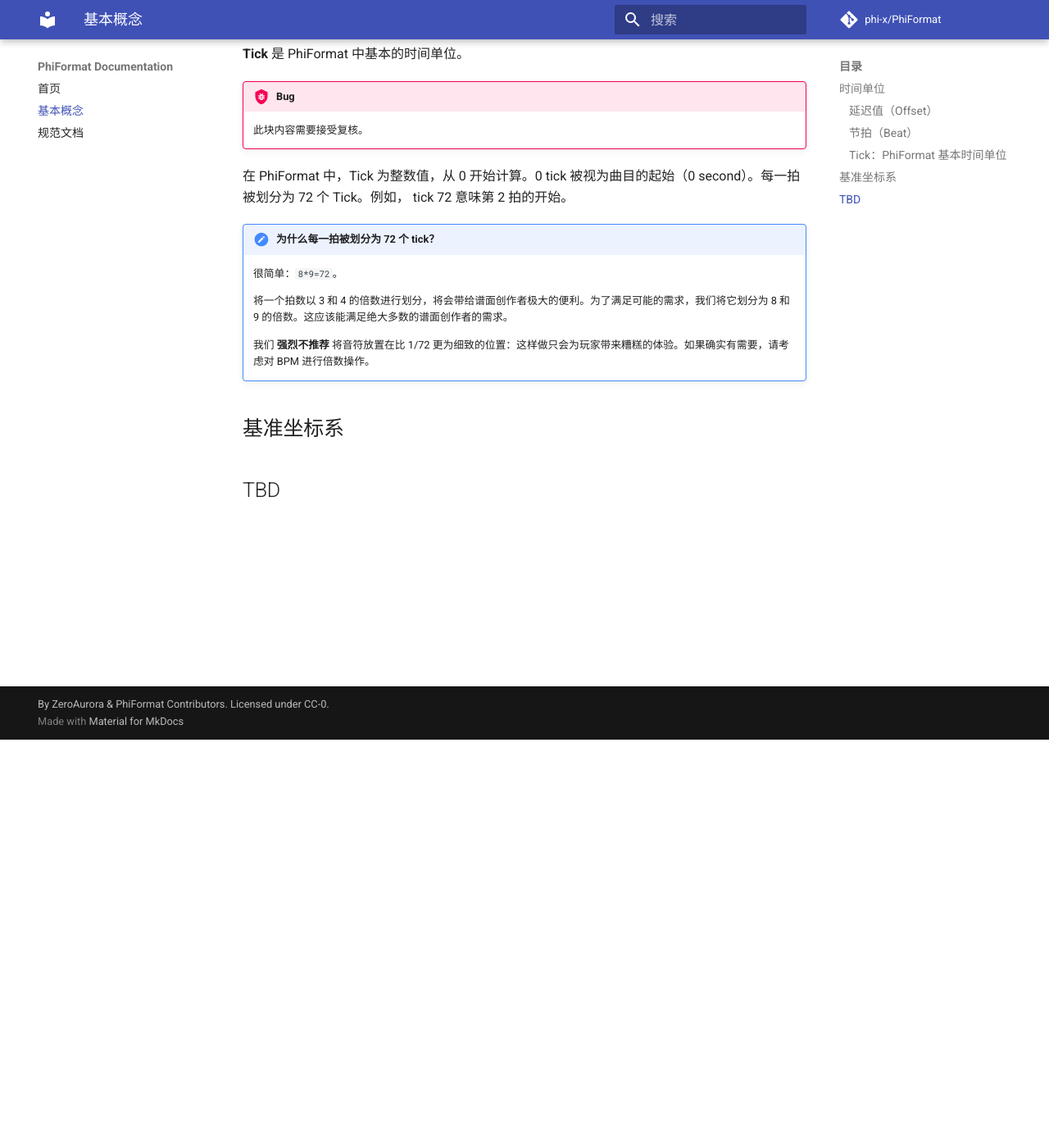
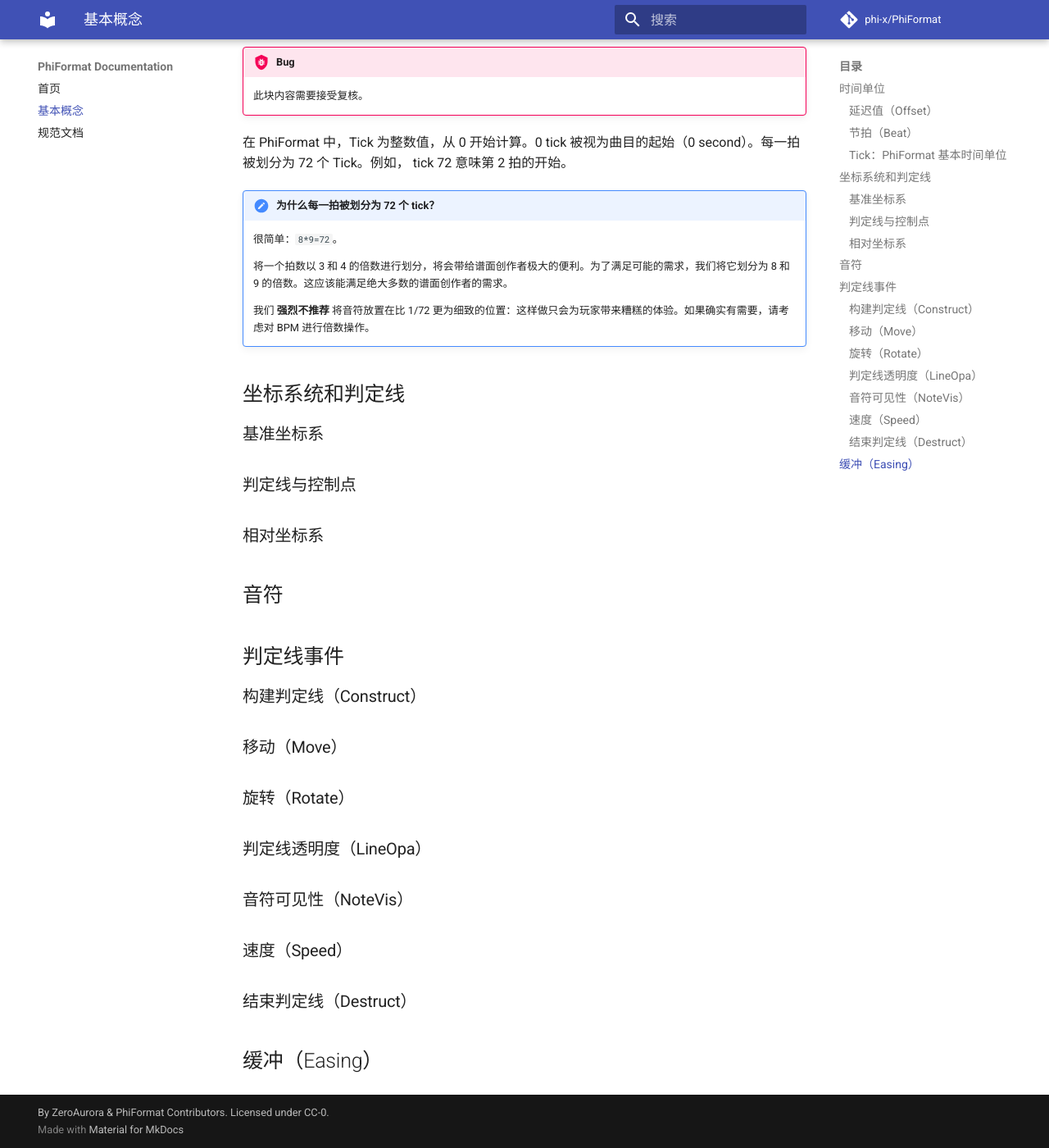
Before and after one commit to laoli404for/PhiFormat, an MkDocs documentation site: the page built from docs/basic-concepts.md, in a window 1280 px wide and 1400 px high, scrolled down 498 px. Shown: the whole window at 82% size. Built offline with MkDocs 1.6.1 and Material for MkDocs 9.7.7, drawn with Linux system fonts in a browser that asks for light colours; comment, search, counter and statistics services are not loaded.

Commit message:
doc: 2020/12/9 Update

```diff
--- a/docs/basic-concepts.md
+++ b/docs/basic-concepts.md
@@ -3,8 +3,6 @@
 ## 时间单位
 
 ### 延迟值（Offset）
-
-TBD
 
 ### 节拍（Beat）
 
@@ -28,6 +26,34 @@ PhiFormat 设计上支持多 BPM 的音乐。
 
     我们 **强烈不推荐** 将音符放置在比 1/72 更为细致的位置：这样做只会为玩家带来糟糕的体验。如果确实有需要，请考虑对 BPM 进行倍数操作。
 
-## 基准坐标系
 
-## TBD
+## 坐标系统和判定线
+
+### 基准坐标系
+
+### 判定线与控制点
+
+### 相对坐标系
+
+
+## 音符
+
+
+## 判定线事件
+
+### 构建判定线（Construct）
+
+### 移动（Move）
+
+### 旋转（Rotate）
+
+### 判定线透明度（LineOpa）
+
+### 音符可见性（NoteVis）
+
+### 速度（Speed）
+
+### 结束判定线（Destruct）
+
+
+## 缓冲（Easing）
```
